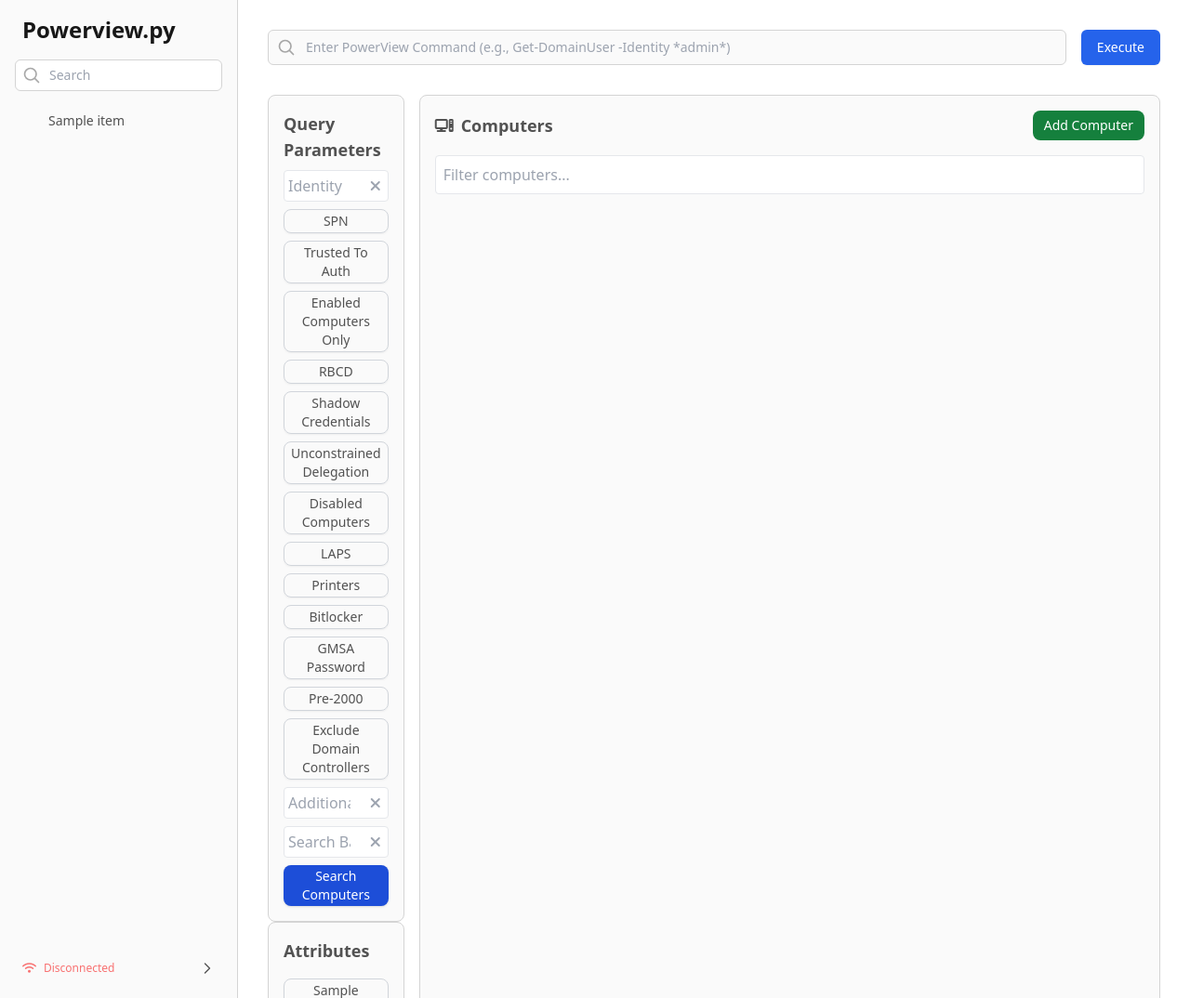
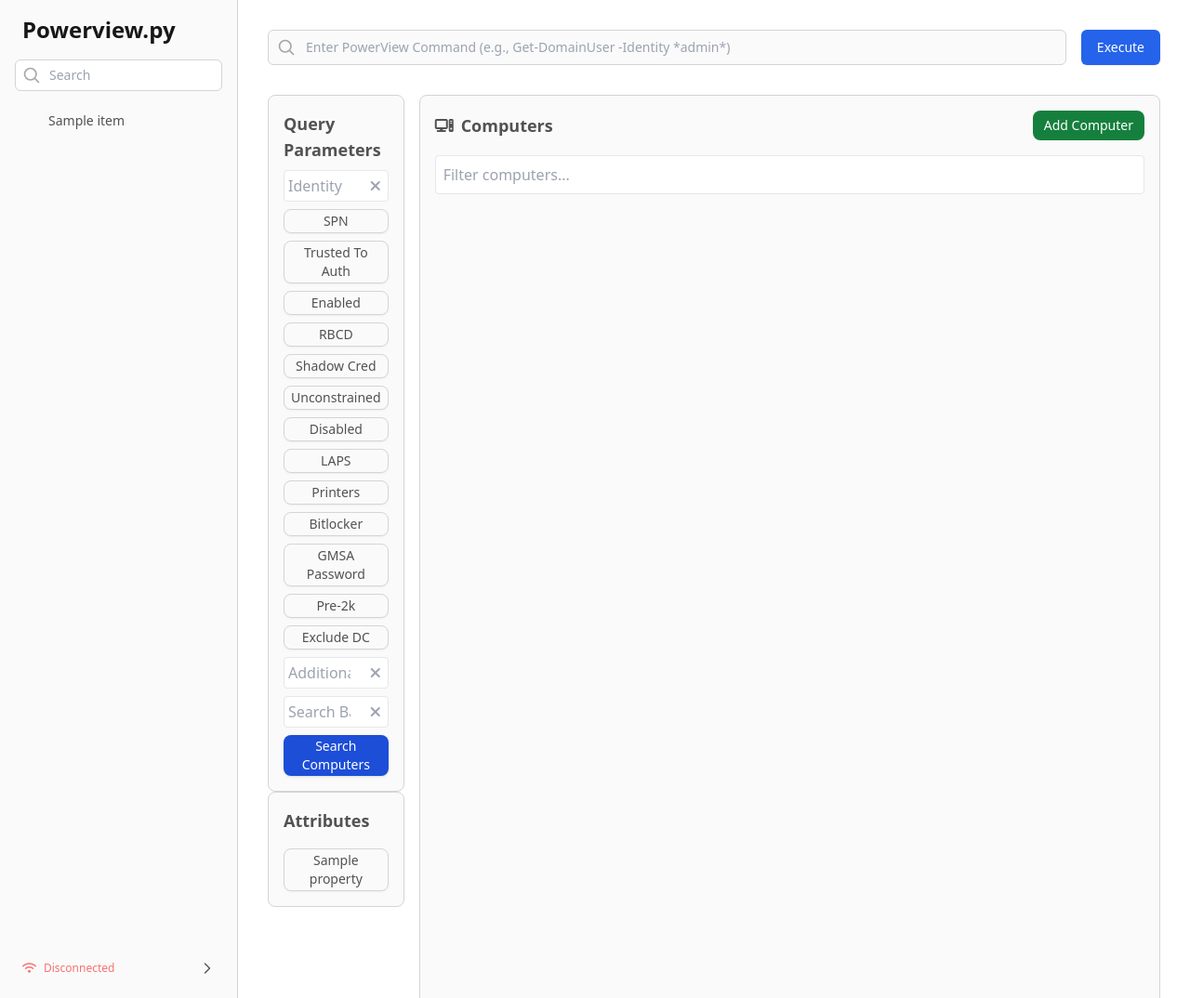
Before and after one commit to aniqfakhrul/powerview.py, a Python web app: template powerview/web/front-end/templates/computerpage.html in a window 1280 px wide. Shown: the whole page at 93% size. Run offline with Jinja, Linux system fonts and the light colour scheme; the template is opened without the code that fills it: most values are stand-ins (such as "Sample title", 1, 10 or a date in 2020); some libraries are stand-ins or nearby versions.

Commit message:
Updated web

```diff
--- a/powerview/__init__.py
+++ b/powerview/__init__.py
@@ -11,7 +11,6 @@ from powerview.utils.shell import get_prompt
 from powerview.utils.colors import bcolors
 
 import ldap3
-import json
 import random
 import string
 import shlex
--- a/powerview/powerview.py
+++ b/powerview/powerview.py
@@ -15,7 +15,6 @@ from powerview.utils.helpers import *
 from powerview.utils.connections import CONNECTION
 from powerview.utils.storage import Storage
 from powerview.modules.ldapattack import (
-	LDAPAttack,
 	ACLEnum,
 	ADUser,
 	ObjectOwner,
@@ -41,7 +40,6 @@ from powerview.lib.ldap3.extend import CustomExtendedOperationsRoot
 from powerview.web.api.server import APIServer
 
 import chardet
-import time
 from io import BytesIO
 import ldap3
 from ldap3.protocol.microsoft import security_descriptor_control
--- a/powerview/web/api/server.py
+++ b/powerview/web/api/server.py
@@ -144,10 +144,12 @@ class APIServer:
 	def handle_connection_info(self):
 		return jsonify({
 			'domain': self.powerview.domain,
-			'username': self.powerview.whoami,
+			'username': self.powerview.conn.get_username(),
 			'sid': self.powerview.current_user_sid,
 			'is_admin': self.powerview.is_admin,
-			'status': 'OK' if self.powerview.is_connection_alive() else 'KO'
+			'status': 'OK' if self.powerview.is_connection_alive() else 'KO',
+			'protocol': self.powerview.conn.get_proto(),
+			'ldap_address': self.powerview.conn.get_ldap_address(),
 		})
 
 	def execute_command(self):
--- a/powerview/web/front-end/static/js/computer.js
+++ b/powerview/web/front-end/static/js/computer.js
@@ -75,7 +75,8 @@ document.addEventListener('DOMContentLoaded', () => {
             // Populate table rows
             computers.forEach(computer => {
                 const tr = document.createElement('tr');
-                tr.classList.add('ldap-link', 'hover:bg-gray-100');
+                tr.classList.add('ldap-link');
+                tr.classList.add('dark:hover:bg-white/5','dark:hover:text-white');
                 tr.dataset.identity = computer.dn;
                 tr.onclick = (event) => handleLdapLinkClick(event);
 
--- a/powerview/web/front-end/static/js/main.js
+++ b/powerview/web/front-end/static/js/main.js
@@ -220,7 +220,8 @@ document.addEventListener('DOMContentLoaded', () => {
 
             if (response.ok) {
                 const data = await response.json();
-                usernameElement.textContent = data.username.split('\\')[1];
+                usernameElement.textContent = data.username;
+                protocolElement.textContent = data.protocol;
                 if (data.status === 'OK') {
                     statusElement.textContent = 'Connected';
                     statusElement.classList.remove('text-red-400');
--- a/powerview/web/front-end/static/js/users.js
+++ b/powerview/web/front-end/static/js/users.js
@@ -73,7 +73,8 @@ document.addEventListener('DOMContentLoaded', () => {
             // Populate table rows
             users.forEach(user => {
                 const tr = document.createElement('tr');
-                tr.classList.add('ldap-link', 'hover:bg-gray-100');
+                tr.classList.add('ldap-link');
+                tr.classList.add('dark:hover:bg-white/5','dark:hover:text-white');
                 tr.dataset.identity = user.dn;
                 tr.onclick = (event) => handleLdapLinkClick(event);
 
--- a/powerview/web/front-end/templates/computerpage.html
+++ b/powerview/web/front-end/templates/computerpage.html
@@ -24,19 +24,19 @@
                             Trusted To Auth
                         </button>
                         <button id="enabled-computers-toggle" class="custom-toggle-switch w-full mt-2 bg-transparent text-neutral-600 dark:text-neutral-300 border border-gray-300 py-0.5 px-1.5 rounded-lg shadow-sm focus:outline-none hover:bg-gray-100 text-sm" data-active="false">
-                            Enabled Computers Only
+                            Enabled
                         </button>
                         <button id="rbcd-toggle" class="custom-toggle-switch w-full mt-2 bg-transparent text-neutral-600 dark:text-neutral-300 border border-gray-300 py-0.5 px-1.5 rounded-lg shadow-sm focus:outline-none hover:bg-gray-100 text-sm" data-active="false">
                             RBCD
                         </button>
                         <button id="shadow-cred-toggle" class="custom-toggle-switch w-full mt-2 bg-transparent text-neutral-600 dark:text-neutral-300 border border-gray-300 py-0.5 px-1.5 rounded-lg shadow-sm focus:outline-none hover:bg-gray-100 text-sm" data-active="false">
-                            Shadow Credentials
+                            Shadow Cred
                         </button>
                         <button id="unconstrained-delegation-toggle" class="custom-toggle-switch w-full mt-2 bg-transparent text-neutral-600 dark:text-neutral-300 border border-gray-300 py-0.5 px-1.5 rounded-lg shadow-sm focus:outline-none hover:bg-gray-100 text-sm" data-active="false">
-                            Unconstrained Delegation
+                            Unconstrained
                         </button>
                         <button id="disabled-computers-toggle" class="custom-toggle-switch w-full mt-2 bg-transparent text-neutral-600 dark:text-neutral-300 border border-gray-300 py-0.5 px-1.5 rounded-lg shadow-sm focus:outline-none hover:bg-gray-100 text-sm" data-active="false">
-                            Disabled Computers
+                            Disabled
                         </button>
                         <button id="laps-toggle" class="custom-toggle-switch w-full mt-2 bg-transparent text-neutral-600 dark:text-neutral-300 border border-gray-300 py-0.5 px-1.5 rounded-lg shadow-sm focus:outline-none hover:bg-gray-100 text-sm" data-active="false">
                             LAPS
@@ -51,10 +51,10 @@
                             GMSA Password
                         </button>
                         <button id="pre2k-toggle" class="custom-toggle-switch w-full mt-2 bg-transparent text-neutral-600 dark:text-neutral-300 border border-gray-300 py-0.5 px-1.5 rounded-lg shadow-sm focus:outline-none hover:bg-gray-100 text-sm" data-active="false">
-                            Pre-2000
+                            Pre-2k
                         </button>
                         <button id="excludedcs-toggle" class="custom-toggle-switch w-full mt-2 bg-transparent text-neutral-600 dark:text-neutral-300 border border-gray-300 py-0.5 px-1.5 rounded-lg shadow-sm focus:outline-none hover:bg-gray-100 text-sm" data-active="false">
-                            Exclude Domain Controllers
+                            Exclude DC
                         </button>
                         <div class="flex items-center">
                             <div class="relative w-full">
--- a/powerview/web/front-end/templates/views/resultspanel.html
+++ b/powerview/web/front-end/templates/views/resultspanel.html
@@ -1,6 +1,6 @@
 <!-- Results Panel -->
 <div class="flex-1 overflow-y-auto" id="results-panel">
-    <div class="bg-white rounded-lg shadow p-6 m-4">
+    <div class="p-6 m-4 rounded-lg border border-neutral-300 bg-neutral-50 text-neutral-600 dark:border-neutral-700 dark:bg-neutral-900 dark:text-neutral-300">
         <div class="flex items-center gap-2 mb-4">
             <i class="fa-solid fa-table"></i>
             <h2 class="text-lg font-semibold">Query Results</h2>
--- a/powerview/web/front-end/templates/views/tableview.html
+++ b/powerview/web/front-end/templates/views/tableview.html
@@ -1,5 +1,5 @@
 <div class="flex-1 overflow-y-auto" id="tableview" hidden>
-    <div class="grid grid-cols-1 md:grid-cols-2 gap-4 m-4">
+    <div class="md:grid-cols-2 gap-4 m-4">
         <div class="col-span-1 bg-white rounded-lg shadow p-4">
             <div>
                 <input type="text" id="object-search" class="w-full p-2 border rounded" placeholder="Filter objects...">
```
Also changed, not shown: powerview/web/front-end/static/js/tree.js (+5 -5 lines), powerview/web/front-end/templates/userspage.html (+4 -4 lines).
